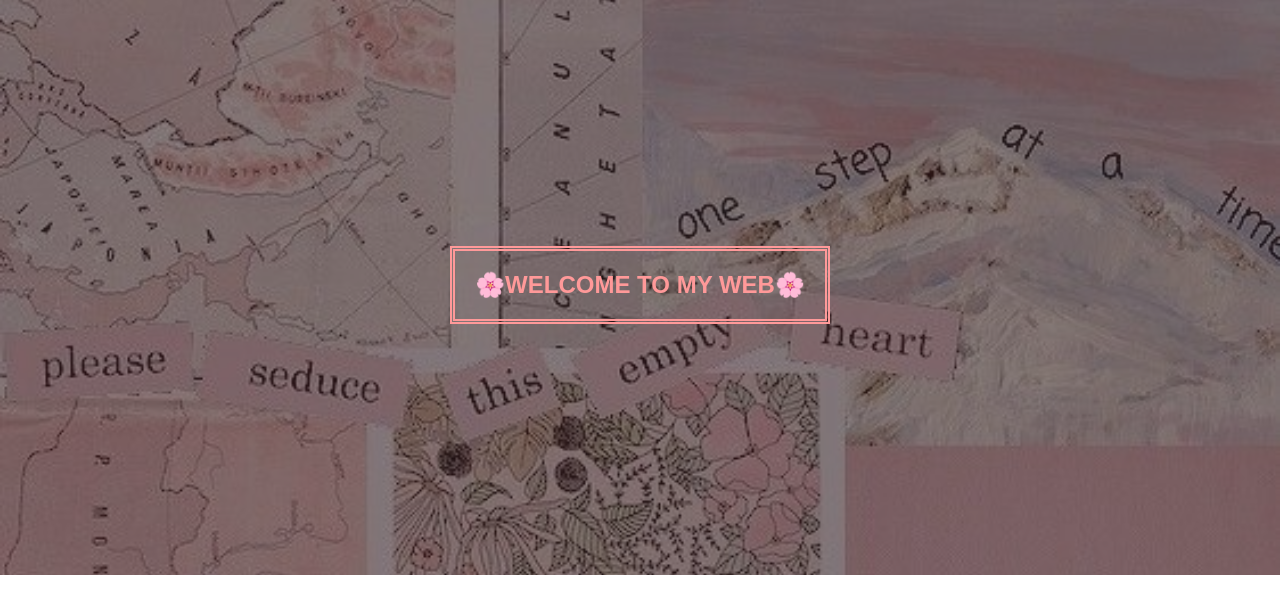
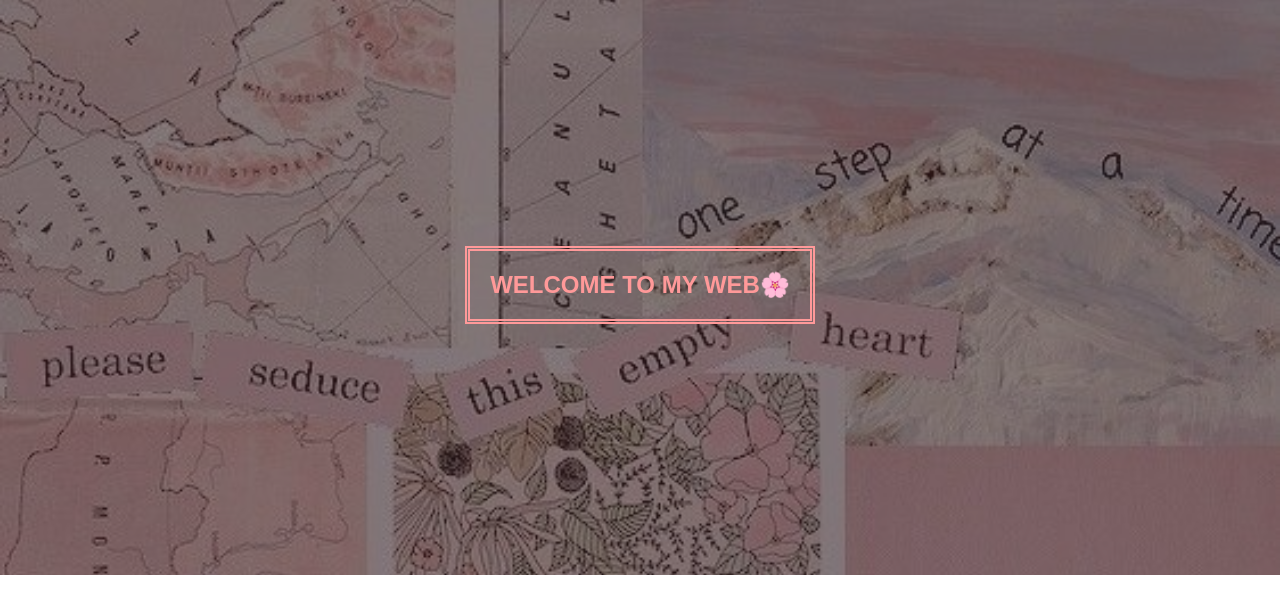
Before and after one commit to Fitri65/Fitri65.ghitub.io, a plain HTML site: page index.html in a window 1280 px wide. Shown: the part 101-714 px from the top of the page. Drawn offline with Linux system fonts and the light colour scheme.

Commit message:
Update index.html

```diff
--- a/index.html
+++ b/index.html
@@ -30,7 +30,7 @@
 
 		<!-- banner -->
 		<section class="banner">
-			<h2>🌸WELCOME TO MY WEB🌸 </h2>
+			<h2>WELCOME TO MY WEB🌸 </h2>
 		</section>
 
 </body>
```
